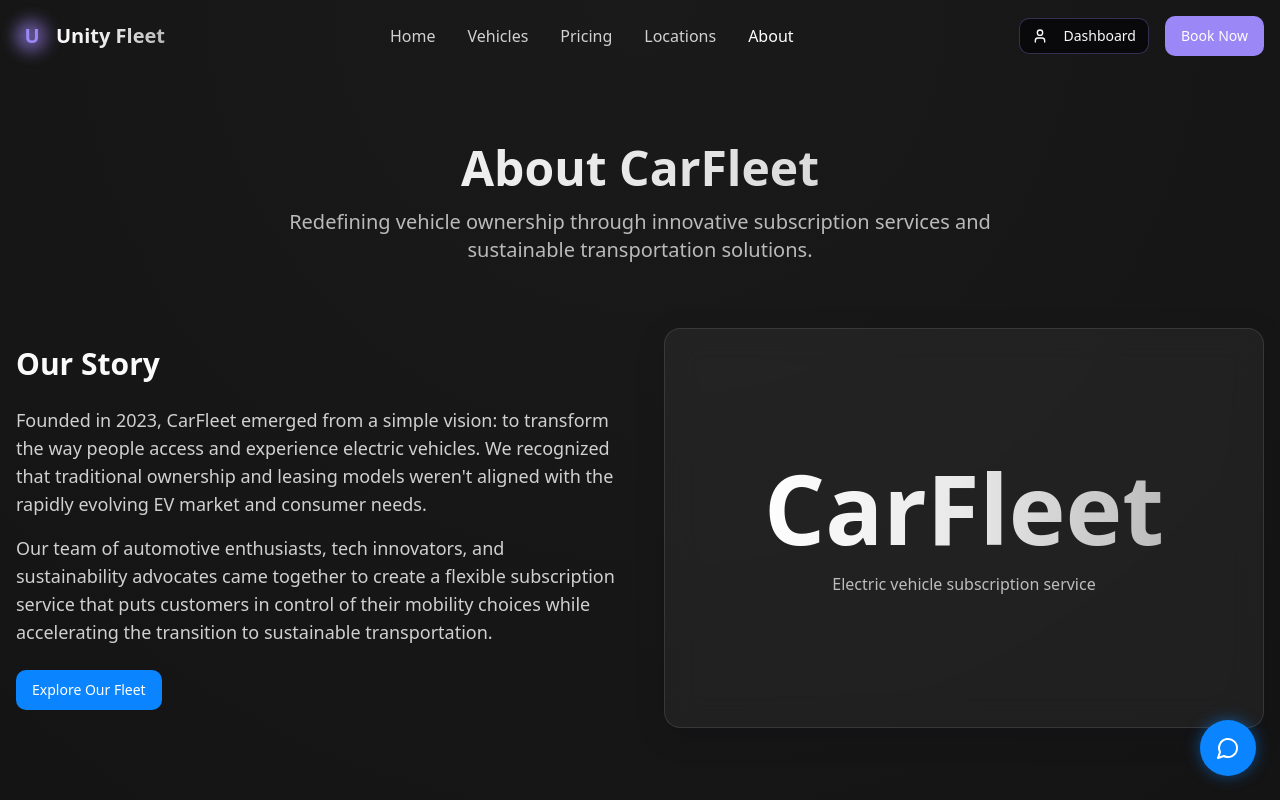
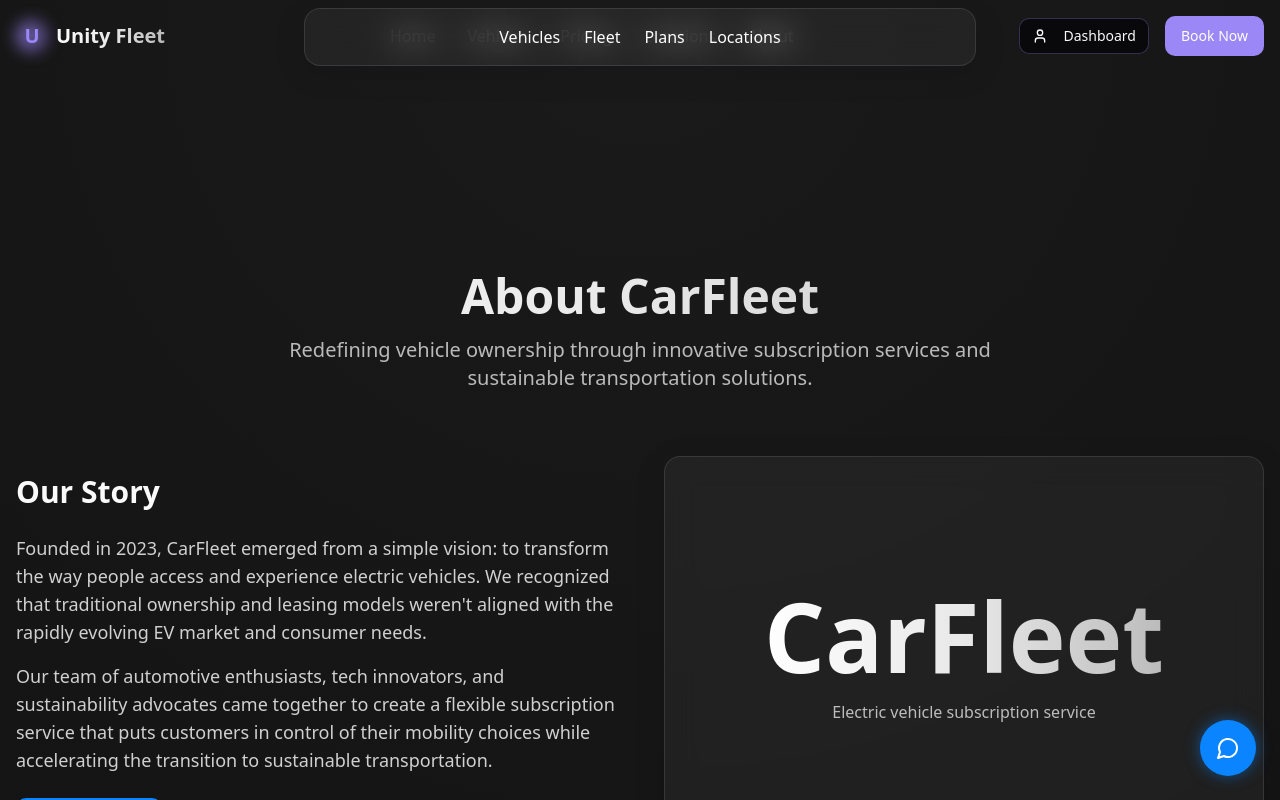
Before and after one commit to lattmamb/blitz-rides, a React (Vite) app: page /about in a window 1280 px wide. Shown: the top 800 px of the page. Built offline with nearby package versions, Linux system fonts and the light colour scheme.

Commit message:
Refactor: Move Navbar to MainLayout
Move the Navbar component to the MainLayout to make it a universal component.

```diff
--- a/src/components/ui/navbar-menu-demo.tsx
+++ b/src/components/ui/navbar-menu-demo.tsx
@@ -5,11 +5,8 @@ import { cn } from "@/lib/utils";
 
 export default function NavbarDemo() {
   return (
-    <div className="relative w-full flex items-center justify-center py-20">
+    <div className="relative w-full flex items-center justify-center py-6">
       <Navbar className="top-2" />
-      <p className="text-white mt-40">
-        Explore our vehicle options and services
-      </p>
     </div>
   );
 }
@@ -18,7 +15,7 @@ function Navbar({ className }: { className?: string }) {
   const [active, setActive] = useState<string | null>(null);
   return (
     <div
-      className={cn("fixed top-10 inset-x-0 max-w-2xl mx-auto z-50", className)}
+      className={cn("fixed top-20 inset-x-0 max-w-2xl mx-auto z-50", className)}
     >
       <Menu setActive={setActive}>
         <MenuItem setActive={setActive} active={active} item="Vehicles">
--- a/src/components/ui/vehicle-header.tsx
+++ b/src/components/ui/vehicle-header.tsx
@@ -1,6 +1,5 @@
 
 import React from "react";
-import NavbarDemo from "./navbar-menu-demo";
 
 export const VehicleHeader = () => {
   return (
@@ -12,10 +11,6 @@ export const VehicleHeader = () => {
         Discover our lineup of premium electric vehicles. Cutting-edge technology,
         breathtaking design, and zero emissions. Explore and reserve your Tesla today.
       </p>
-
-      <div className="mt-10">
-        <NavbarDemo />
-      </div>
     </div>
   );
 };
--- a/src/layouts/MainLayout.tsx
+++ b/src/layouts/MainLayout.tsx
@@ -3,6 +3,7 @@ import React from 'react';
 import Navbar from '@/components/Navbar';
 import Footer from '@/components/Footer';
 import AIAssistant from '@/components/AIAssistant';
+import NavbarDemo from '@/components/ui/navbar-menu-demo';
 
 interface MainLayoutProps {
   children: React.ReactNode;
@@ -12,6 +13,9 @@ const MainLayout: React.FC<MainLayoutProps> = ({ children }) => {
   return (
     <div className="min-h-screen flex flex-col">
       <Navbar />
+      <div className="container mx-auto px-4 mt-20">
+        <NavbarDemo />
+      </div>
       <main className="flex-grow">{children}</main>
       <Footer />
       <AIAssistant />
```
